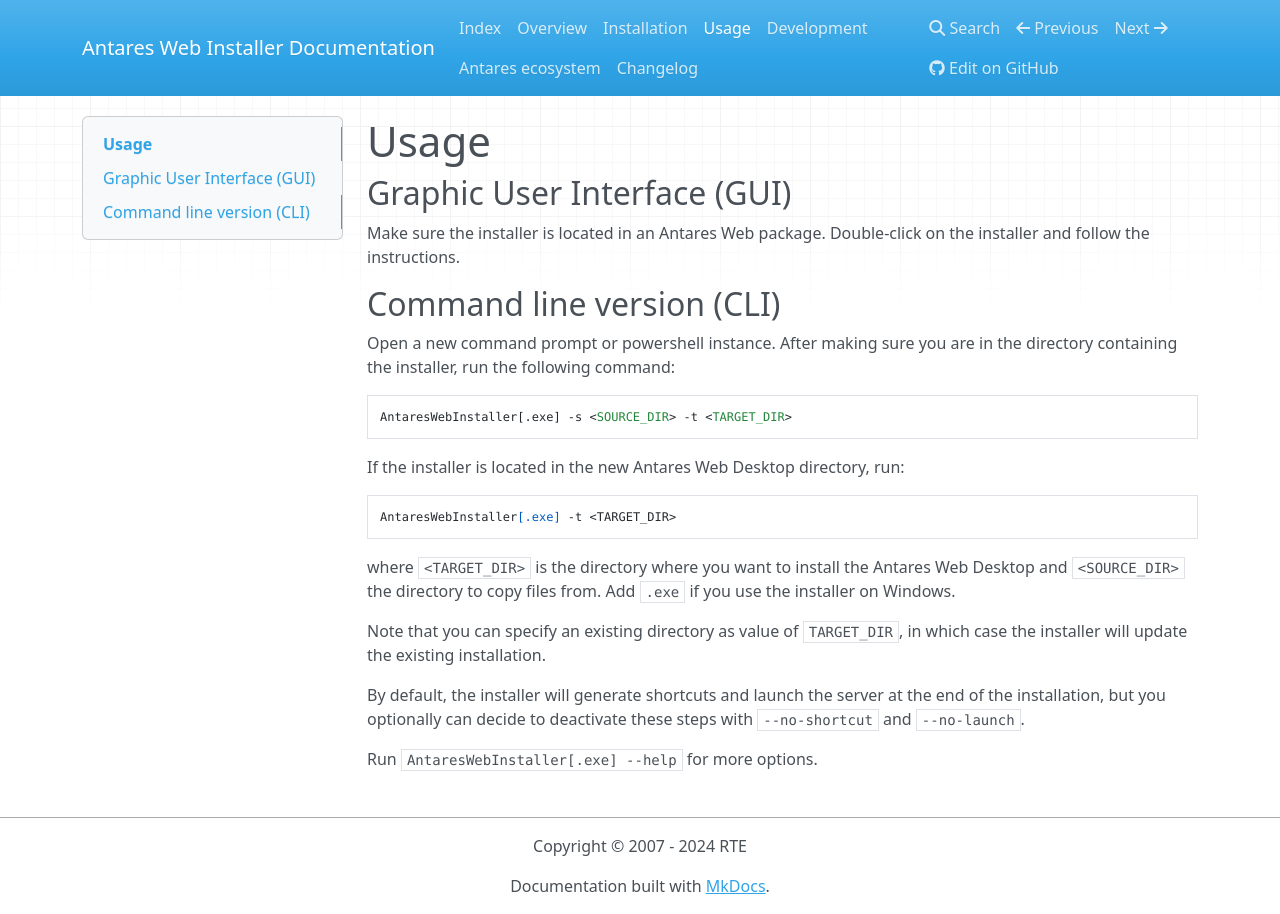
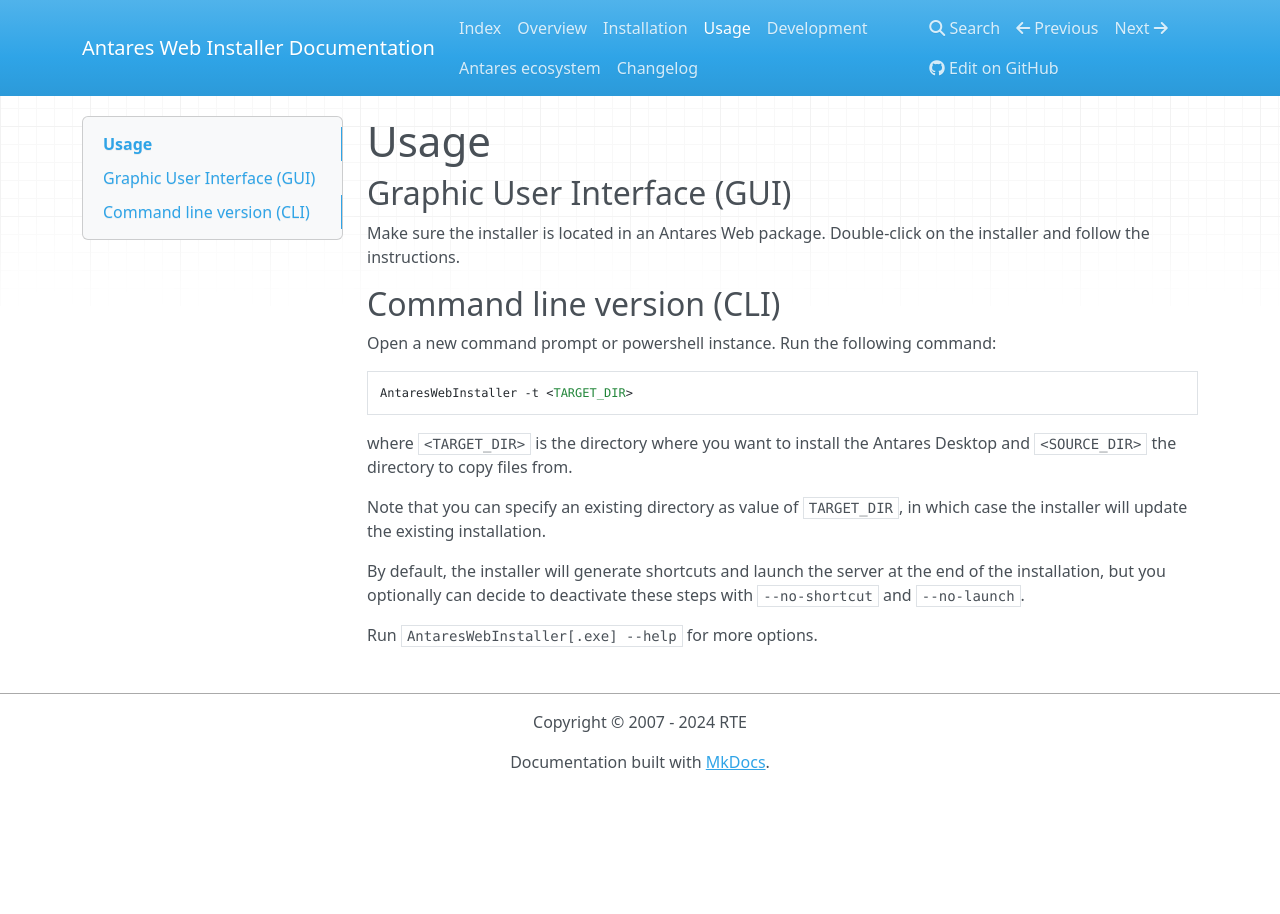
Before and after one commit to AntaresSimulatorTeam/antares-web-installer, an MkDocs documentation site: the page built from docs/usage.md, in a window 1280 px wide. Built offline with MkDocs 1.6.1, drawn with Linux system fonts in a browser that asks for light colours; nearby versions of some CDN libraries.

Commit message:
docs: update installation and usage instructions

````diff
--- a/docs/usage.md
+++ b/docs/usage.md
@@ -8,20 +8,14 @@
 ## Command line version (CLI)
 
 Open a new command prompt or powershell instance.
-After making sure you are in the directory containing the installer, run the following command:
+Run the following command:
 
 ```
-AntaresWebInstaller[.exe] -s <SOURCE_DIR> -t <TARGET_DIR>
+AntaresWebInstaller -t <TARGET_DIR>
 ```
 
-If the installer is located in the new Antares Web Desktop directory, run:
-
-```
-AntaresWebInstaller[.exe] -t <TARGET_DIR>
-```
-
-where `<TARGET_DIR>` is the directory where you want to install the Antares Web Desktop and `<SOURCE_DIR>`
-the directory to copy files from. Add `.exe` if you use the installer on Windows.
+where `<TARGET_DIR>` is the directory where you want to install the Antares Desktop and `<SOURCE_DIR>`
+the directory to copy files from.
 
 Note that you can specify an existing directory as value of `TARGET_DIR`, in which case the installer will update the
 existing installation.
````
Also changed, not shown: docs/installation.md (+1 -1 lines).
